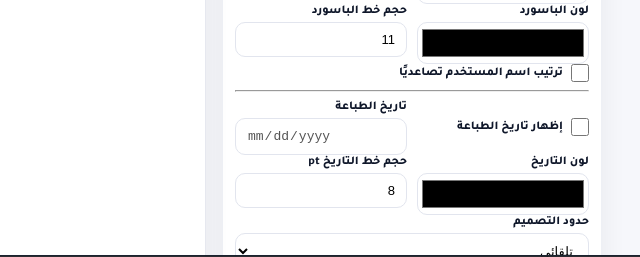
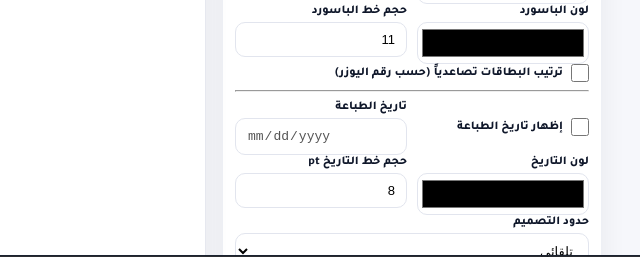
Before and after one commit to fuadyounis21/Radius-tool, a plain HTML site: page index.html in a window 1280 px wide. Shown: the part 506-763 px from the top of the page, 640-1280 px from the left. Drawn offline with nearby package versions, Linux system fonts and the light colour scheme; a script that the page names is missing.

Commit message:
Update index.html

```diff
--- a/index.html
+++ b/index.html
@@ -231,7 +231,7 @@ body{ padding-bottom: var(--footer-h); }
         <div class="row">
           <div class="field field-check span-2">
             <input id="sortAsc" type="checkbox">
-            <label for="sortAsc">ترتيب اسم المستخدم تصاعديًا</label>
+            <label for="sortAsc">ترتيب البطاقات تصاعدياً (حسب رقم اليوزر)</label>
           </div>
         </div>
 
```
